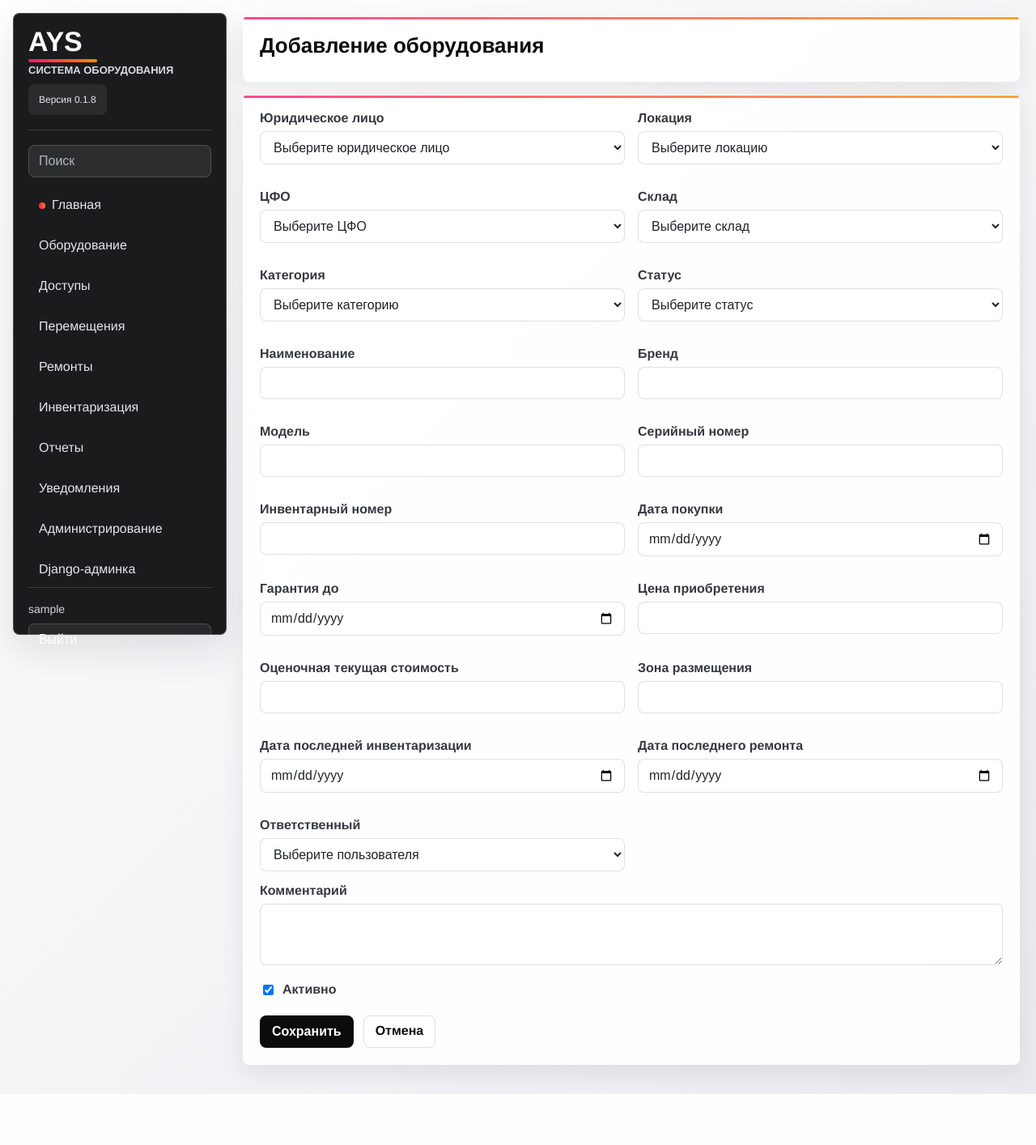
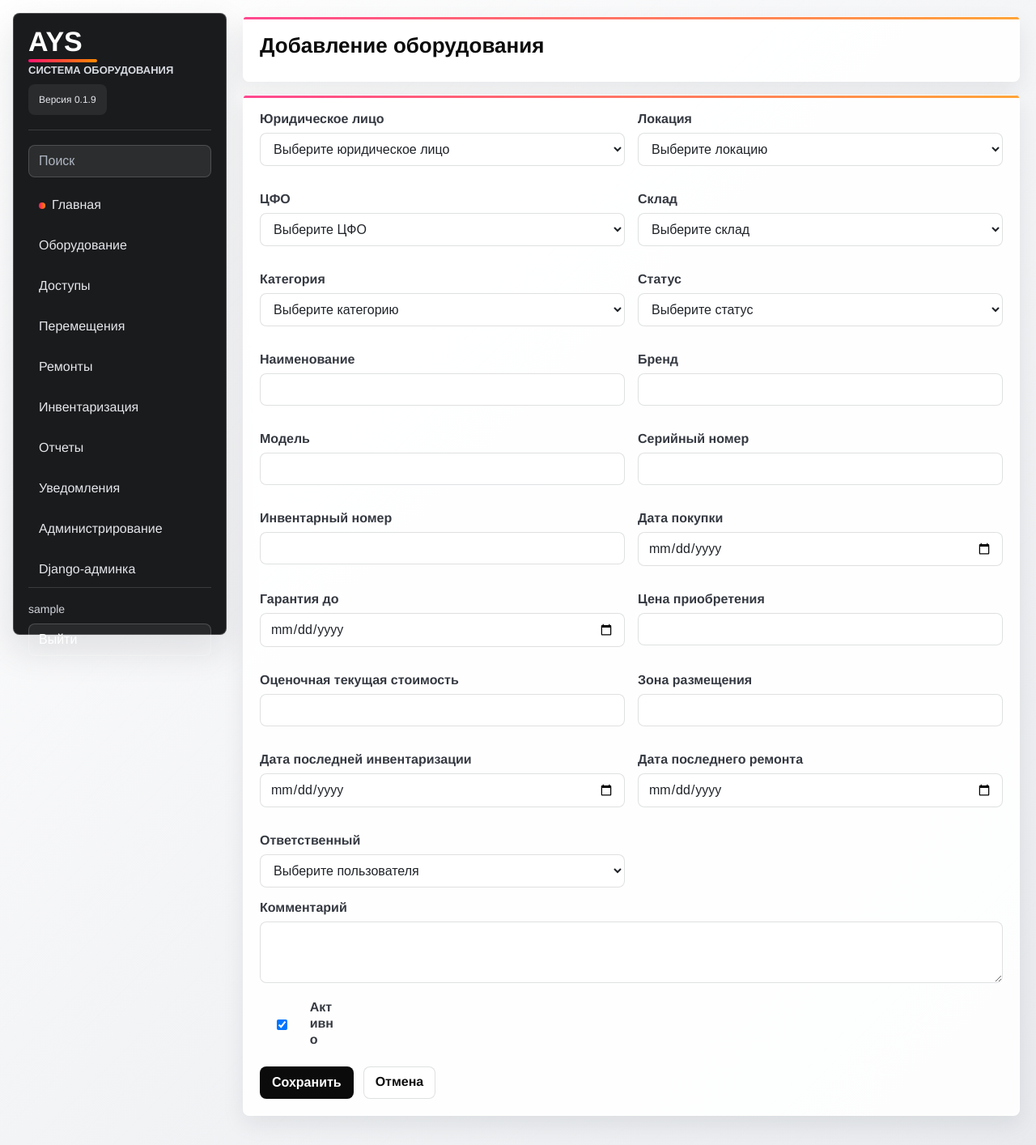
Before and after one commit to JohnyRiddle/equipment_system, a Django app: page /equipment/create/ in a window 1280 px wide. Shown: the whole page at 81% size. Before the commit the page ends 1351 px from the top, so only its background shows below. Run offline with Django 5.2, Linux system fonts and the light colour scheme; the visitor is signed in with stand-in values (Sample User, id 1); data comes from the database, SQL or seed files in the repository; data that the repository does not hold is empty.

Commit message:
Improve equipment form layout and documents

```diff
--- a/backend/apps/dashboard/forms.py
+++ b/backend/apps/dashboard/forms.py
@@ -260,8 +260,8 @@ class EquipmentFileForm(forms.ModelForm):
         model = EquipmentFile
         fields = ['title', 'file', 'comment']
         labels = {
-            'title': 'Название',
-            'file': 'Файл',
+            'title': 'Название документа',
+            'file': 'Документ',
             'comment': 'Комментарий',
         }
         widgets = {
--- a/backend/apps/dashboard/views.py
+++ b/backend/apps/dashboard/views.py
@@ -75,6 +75,17 @@ from .report_exports import build_csv_response, build_pdf_response, build_xlsx_r
 
 
 PATCH_NOTES = [
+    {
+        'version': '0.1.9',
+        'date': '2026-05-20',
+        'title': 'Документы и форма на iPad',
+        'summary': 'Форма оборудования стала устойчивее на планшетах, а загрузка файлов теперь оформлена как документы.',
+        'items': [
+            'Поля дат на iPad переходят в одну колонку и не накладываются друг на друга.',
+            'В карточке оборудования появилась кнопка "Добавить документ".',
+            'Раздел "Файлы" переименован в "Документы", при этом существующие загруженные файлы сохраняются.',
+        ],
+    },
     {
         'version': '0.1.8',
         'date': '2026-05-20',
@@ -2229,8 +2240,8 @@ def equipment_file_create_view(request, pk):
             equipment_file.equipment = equipment
             equipment_file.uploaded_by = request.user
             equipment_file.save()
-            log_action(request, ActionLog.ACTION_CREATE, equipment_file, message='Добавлен файл оборудования.')
-            messages.success(request, 'Файл добавлен.')
+            log_action(request, ActionLog.ACTION_CREATE, equipment_file, message='Добавлен документ оборудования.')
+            messages.success(request, 'Документ добавлен.')
             return redirect('equipment_detail', pk=equipment.pk)
     else:
         form = EquipmentFileForm()
@@ -2262,8 +2273,8 @@ def equipment_file_archive_view(request, pk, file_pk):
     )
     equipment_file.is_active = False
     equipment_file.save(update_fields=['is_active'])
-    log_action(request, ActionLog.ACTION_ARCHIVE, equipment_file, message='Файл оборудования архивирован.')
-    messages.success(request, 'Файл архивирован.')
+    log_action(request, ActionLog.ACTION_ARCHIVE, equipment_file, message='Документ оборудования архивирован.')
+    messages.success(request, 'Документ архивирован.')
     return redirect('equipment_detail', pk=equipment.pk)
 
 
--- a/backend/config/version.py
+++ b/backend/config/version.py
@@ -1 +1 @@
-__version__ = '0.1.8'
+__version__ = '0.1.9'
--- a/backend/static/css/main.css
+++ b/backend/static/css/main.css
@@ -373,6 +373,7 @@ tr:hover td {
 
 .form-group {
     margin-bottom: 16px;
+    min-width: 0;
 }
 
 .form-group label {
@@ -380,11 +381,15 @@ tr:hover td {
     margin-bottom: 6px;
     color: #353941;
     font-weight: 700;
+    line-height: 1.25;
+    overflow-wrap: anywhere;
 }
 
 input,
 select,
 textarea {
+    max-width: 100%;
+    min-width: 0;
     padding: 10px 12px;
     border: 1px solid rgba(31, 35, 40, 0.14);
     border-radius: 8px;
@@ -417,8 +422,9 @@ textarea:focus {
 
 .form-grid {
     display: grid;
-    grid-template-columns: repeat(2, minmax(280px, 1fr));
+    grid-template-columns: repeat(2, minmax(240px, 1fr));
     gap: 16px;
+    align-items: start;
 }
 
 .form-group-wide {
@@ -1054,6 +1060,10 @@ textarea:focus {
     .detail-grid {
         grid-template-columns: 1fr;
     }
+
+    .equipment-form-grid {
+        grid-template-columns: 1fr;
+    }
 }
 
 @media (max-width: 900px) {
--- a/backend/templates/dashboard/equipment_create.html
+++ b/backend/templates/dashboard/equipment_create.html
@@ -12,7 +12,7 @@
     <form method="post">
         {% csrf_token %}
 
-        <div class="form-grid">
+        <div class="form-grid equipment-form-grid">
             <div class="form-group">
                 <label for="{{ form.legal_entity.id_for_label }}">{{ form.legal_entity.label }}</label>
                 {{ form.legal_entity }}
--- a/backend/templates/dashboard/equipment_file_form.html
+++ b/backend/templates/dashboard/equipment_file_form.html
@@ -1,10 +1,10 @@
 {% extends 'base.html' %}
 
-{% block title %}Добавление файла{% endblock %}
+{% block title %}Добавление документа{% endblock %}
 
 {% block content %}
 <div class="card">
-    <h1 class="section-title">Добавление файла</h1>
+    <h1 class="section-title">Добавление документа</h1>
     <p class="muted">{{ equipment.name }}</p>
 </div>
 
--- a/docker-compose.prod.yml
+++ b/docker-compose.prod.yml
@@ -11,7 +11,7 @@ services:
              gunicorn config.wsgi:application --bind 0.0.0.0:8000 --workers ${GUNICORN_WORKERS:-3} --timeout ${GUNICORN_TIMEOUT:-120}"
     environment:
       DJANGO_DEBUG: "0"
-      APP_VERSION: ${APP_VERSION:-0.1.8}
+      APP_VERSION: ${APP_VERSION:-0.1.9}
       DJANGO_SECRET_KEY: ${DJANGO_SECRET_KEY}
       DJANGO_ALLOWED_HOSTS: ${DJANGO_ALLOWED_HOSTS}
       DJANGO_CSRF_TRUSTED_ORIGINS: ${DJANGO_CSRF_TRUSTED_ORIGINS}
```
Also changed, not shown: backend/templates/dashboard/equipment_detail.html (+4 -3 lines), CHANGELOG.md, 1 other file.
